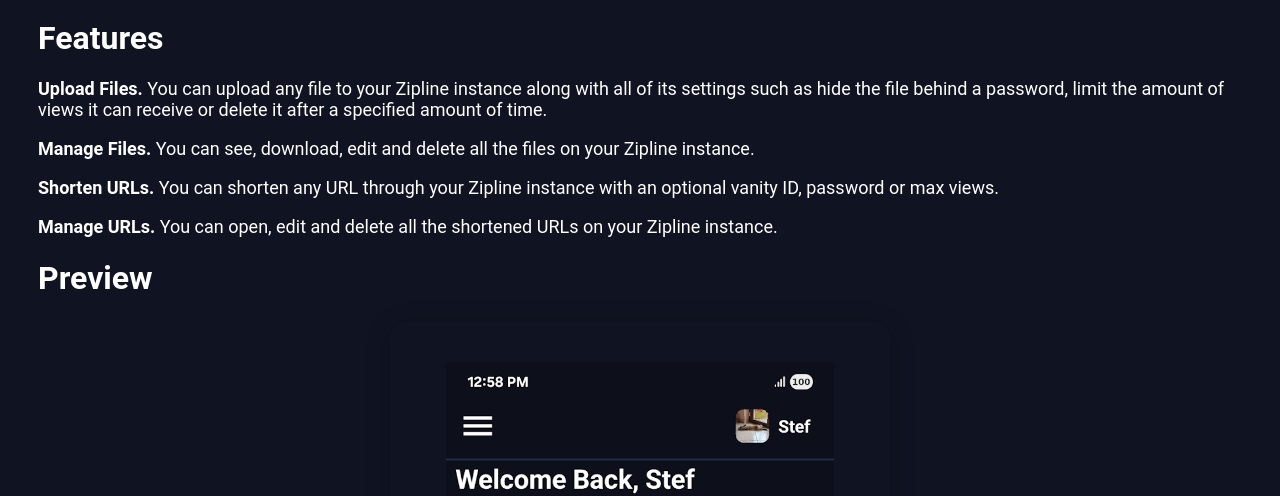
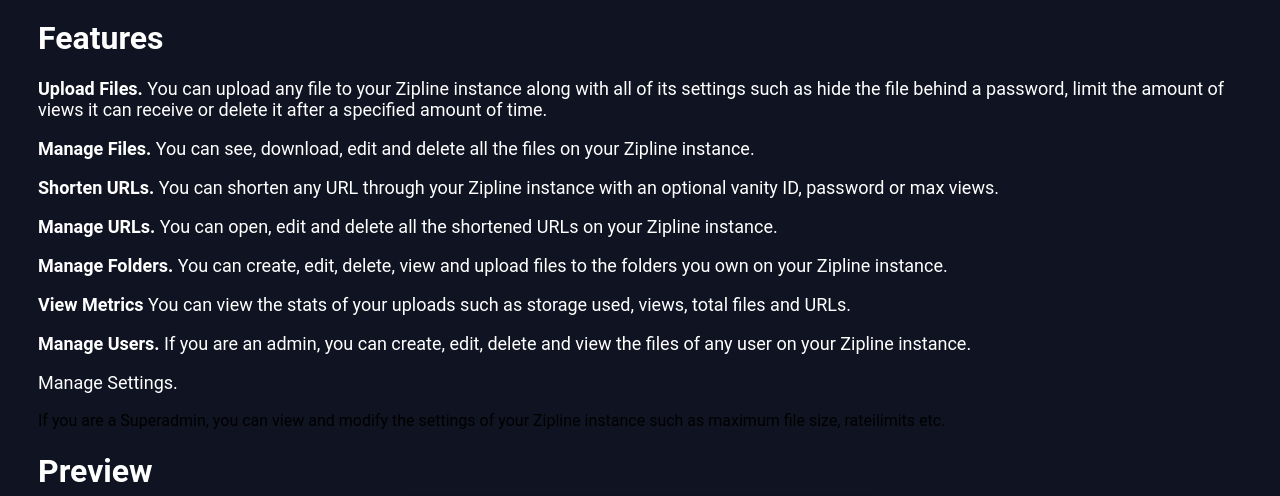
Before and after one commit to Stef-00012/Zipline-Android-App, a plain HTML site: page index.html in a window 1280 px wide. Shown: the part 307-803 px from the top of the page. Drawn offline with Linux system fonts and the light colour scheme; no server answers.

Commit message:
update features

```diff
--- a/index.html
+++ b/index.html
@@ -90,6 +90,24 @@
                     <b>Manage URLs.</b>
                     You can open, edit and delete all the shortened URLs on your Zipline instance.
                 </p>
+
+                <p>
+                    <b>Manage Folders.</b>
+                    You can create, edit, delete, view and upload files to the folders you own on your Zipline instance.
+                </p>
+
+                <p>
+                    <b>View Metrics</b>
+                    You can view the stats of your uploads such as storage used, views, total files and URLs.
+                </p>
+
+                <p>
+                    <b>Manage Users.</b>
+                    If you are an admin, you can create, edit, delete and view the files of any user on your Zipline instance.
+                </p>
+
+                <p>Manage Settings.</p>
+                If you are a Superadmin, you can view and modify the settings of your Zipline instance such as maximum file size, rateilimits etc.
             </div>
 
             <h1>Preview</h1>
```
